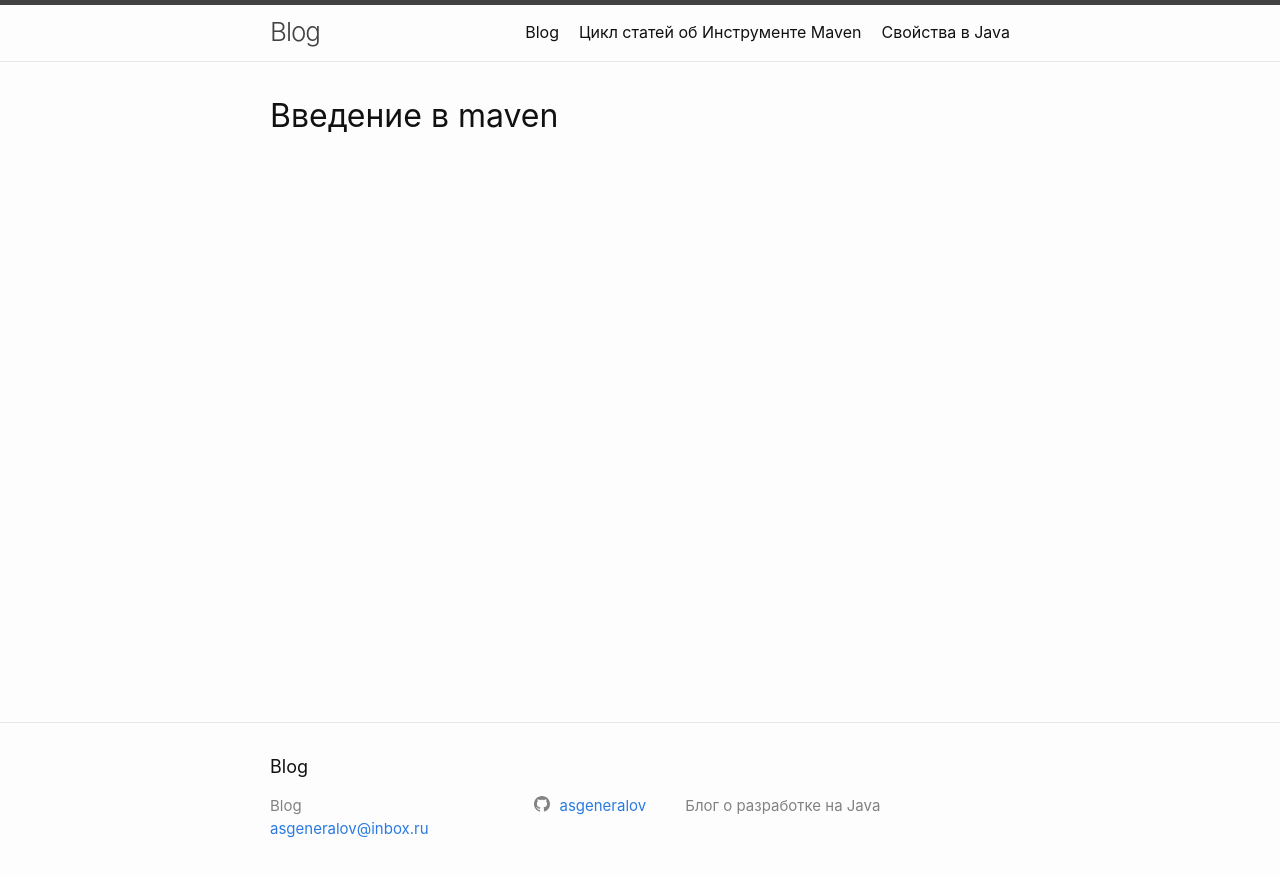
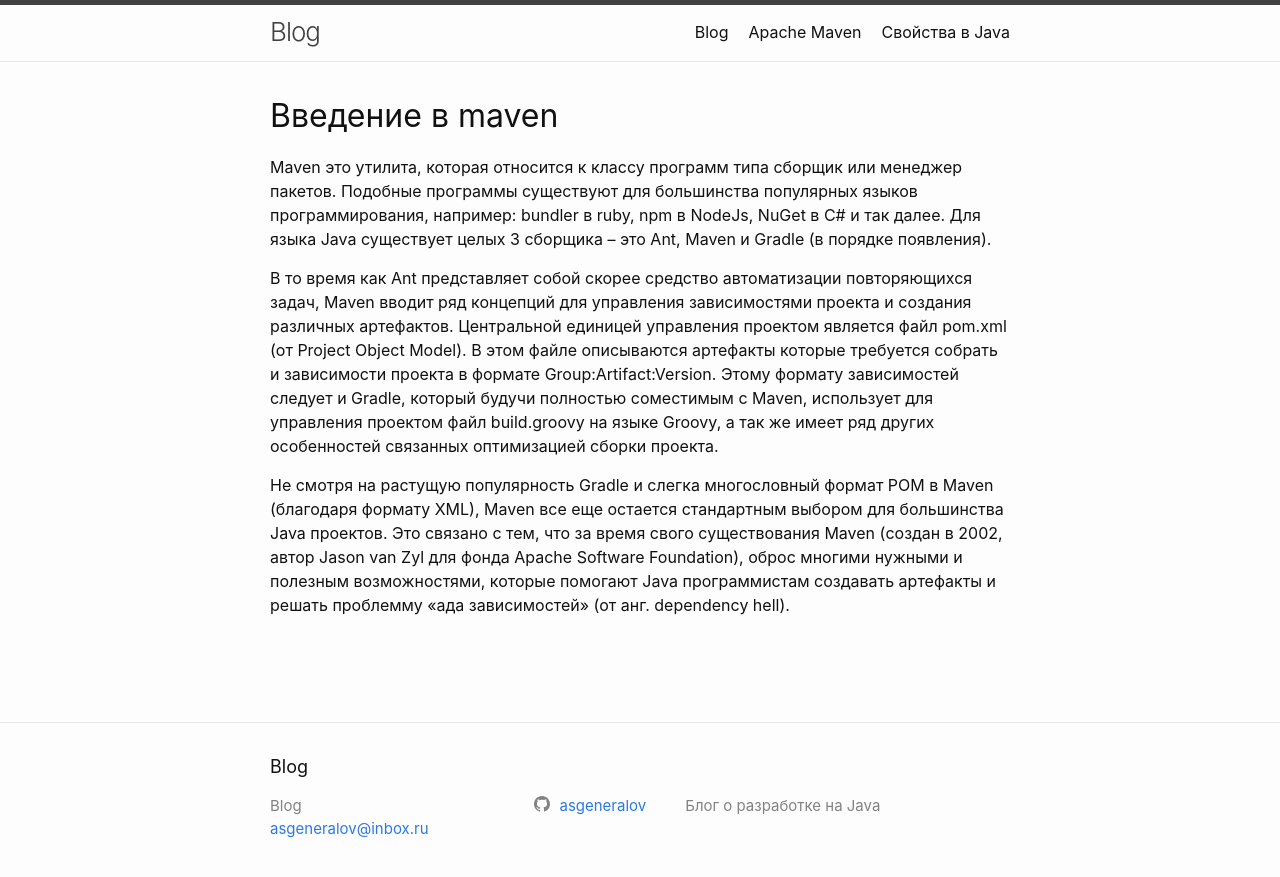
Before and after one commit to asgeneralov/blog, a Jekyll site: the page built from cycles/_maven/introduction.md, in a window 1280 px wide. Shown: the top 877 px of the page. Built offline with Jekyll 4.4.1, drawn with Linux system fonts in a browser that asks for light colours.

Commit message:
maven introduction was written

```diff
--- a/cycles/_maven/introduction.md
+++ b/cycles/_maven/introduction.md
@@ -5,3 +5,8 @@ sort: 1
 ---
 
 # Введение в maven
+Maven это утилита, которая относится к классу программ типа сборщик или менеджер пакетов. Подобные программы существуют для большинства популярных языков программирования, например: bundler в ruby, npm в NodeJs, NuGet в C# и так далее. Для языка Java существует целых 3 сборщика -- это Ant, Maven и Gradle (в порядке появления).
+
+В то время как Ant представляет собой скорее средство автоматизации повторяющихся задач, Maven вводит ряд концепций для управления зависимостями проекта и создания различных артефактов. Центральной единицей управления проектом является файл pom.xml (от Project Object Model). В этом файле описываются артефакты которые требуется собрать и зависимости проекта в формате Group:Artifact:Version. Этому формату зависимостей следует и Gradle, который будучи полностью соместимым с Maven, использует для управления проектом файл build.groovy на языке Groovy, а так же имеет ряд других особенностей связанных оптимизацией сборки проекта.
+
+Не смотря на растущую популярность Gradle и слегка многословный формат POM в Maven (благодаря формату XML), Maven все еще остается стандартным выбором для большинства Java проектов. Это связано с тем, что за время свого существования Maven (создан в 2002, автор Jason van Zyl для фонда Apache Software Foundation), оброс многими нужными и полезным возможностями, которые помогают Java программистам создавать артефакты и решать проблемму &laquo;ада зависимостей&raquo; (от анг. dependency hell).
--- a/pages/maven-cycle.md
+++ b/pages/maven-cycle.md
@@ -1,13 +1,13 @@
 ---
-title: Цикл статей об Инструменте Maven
+title: Apache Maven
 layout: default
 ---
-# Цикл статей о инструменте Maven
+# Apache Maven
 <ol class="page-list">
 {% for maven_member in site.maven %}
   <!-- <h2>{{ maven_member.title }}</h2> -->
   <li>
-  <a href="{{ maven_member.url }}">
+  <a href="{{ maven_member.url | relative_url }}">
     {{ maven_member.title }}
   </a>
   </li>
```
Also changed, not shown: 6 other files.
